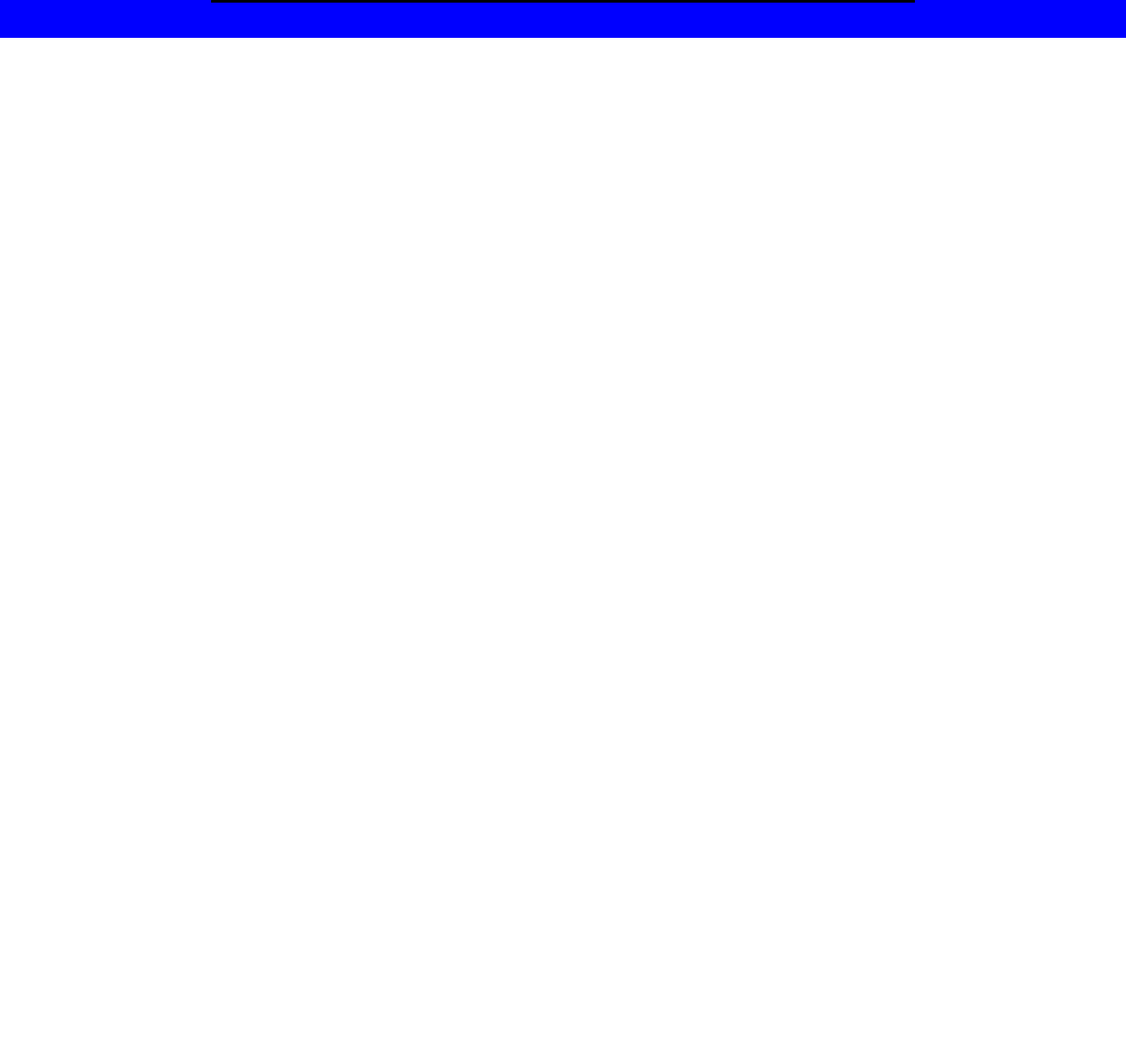
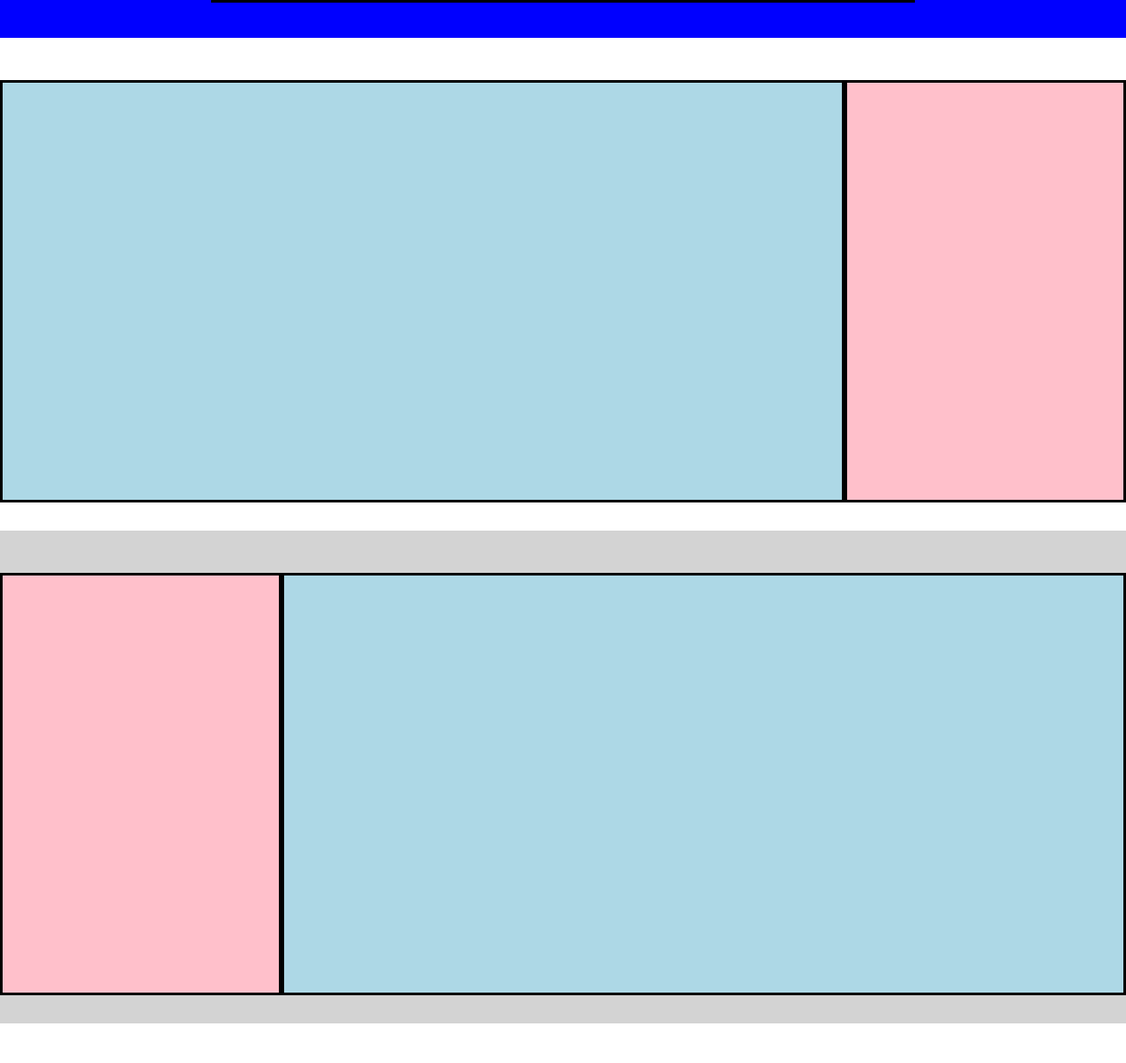
Before and after one commit to MatteoCarbone17/htmlcss-struttura-discord, a plain HTML site: page index.html in a window 1280 px wide. Shown: the part 437-1645 px from the top of the page at 88% size. Before the commit the page ends 800 px from the top, so only its background shows below. Drawn offline with Linux system fonts and the light colour scheme.

Commit message:
add new main sections

```diff
--- a/css/style.css
+++ b/css/style.css
@@ -38,3 +38,45 @@ nav.nav{
     background-color: #ffc0cb;
 
 }
+
+.top-flex{
+    display: flex;
+    justify-content: center;
+    width: 100%;
+    height: 35rem;
+
+}
+
+.items-flex{
+    margin-top: 3rem;
+    margin-bottom: 3rem;
+    border: solid black;
+    height: 30rem;
+}
+.big-box{
+    width: 60rem;
+    background-color: lightblue;
+}
+
+.small-box{
+    width: 20rem;
+    background-color:  #ffc0cb;
+}
+
+.middle-flex{
+    flex-direction: row-reverse;
+    display: flex;
+    justify-content: center;
+    background-color:lightgrey;
+    width: 100%;
+    height: 35rem;
+
+}
+
+.low-flex{
+    display: flex;
+    justify-content: center;
+    width: 100%;
+    height: 35rem;
+
+}
--- a/index.html
+++ b/index.html
@@ -20,12 +20,22 @@
     </header>
     <main>
         <section class="top-flex">
-            <div class="items-flex">
+            <div class="items-flex big-box">
             </div>
-            <div class="items-flex">
-
+            <div class="items-flex small-box">
             </div>
-
+        </section>
+        <section class="middle-flex">
+            <div class="items-flex big-box">
+            </div>
+            <div class="items-flex small-box">
+            </div>
+        </section>
+        <section class="low-flex">
+            <div class="items-flex big-box">
+            </div>
+            <div class="items-flex small-box">
+            </div>
         </section>
 
     </main>
```
